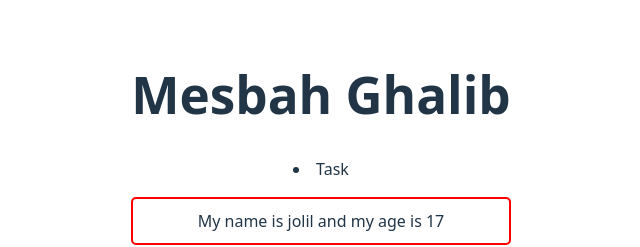
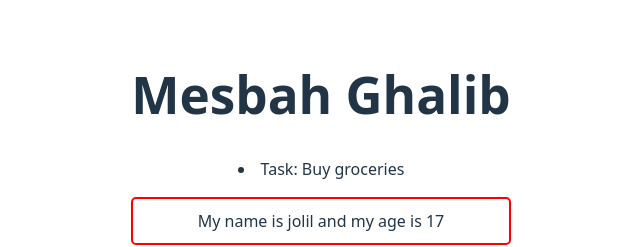
Before and after one commit to CreativeGhalib/react-js, a React (Vite) app: page / in a window 1280 px wide. Shown: the top 247 px of the page, without its empty margins (319-959 px from the left). Built offline with nearby package versions, Linux system fonts and the light colour scheme.

Commit message:
core practice 2

```diff
--- a/src/App.jsx
+++ b/src/App.jsx
@@ -4,9 +4,9 @@ import ToDo from './ToDo';
 function App() {
   return (
     <>
-
       <h1>Mesbah Ghalib</h1>
-      <ToDo></ToDo>
+      <ToDo task="Buy groceries"></ToDo>
+      {/*// destructuring kore ToDo({task}) function e disi*/ }
       <Person></Person>
       <Person></Person>
       <Sports></Sports>
--- a/src/ToDo.jsx
+++ b/src/ToDo.jsx
@@ -1,5 +1,5 @@
-export default function ToDo() {
+export default function ToDo({task}) {
   return (
-    <li>Task</li>
+    <li>Task: {task}</li>
   );
 }
```
